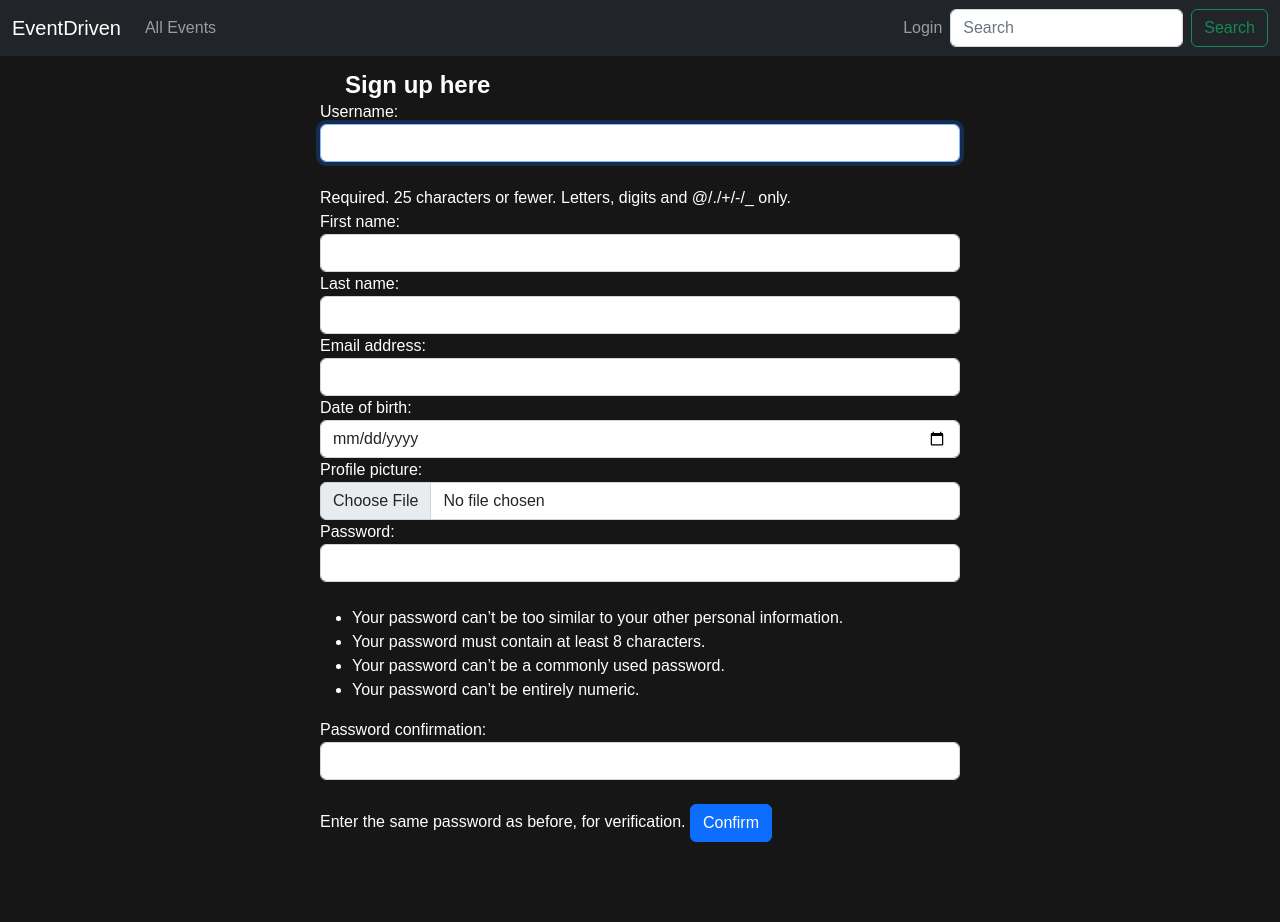
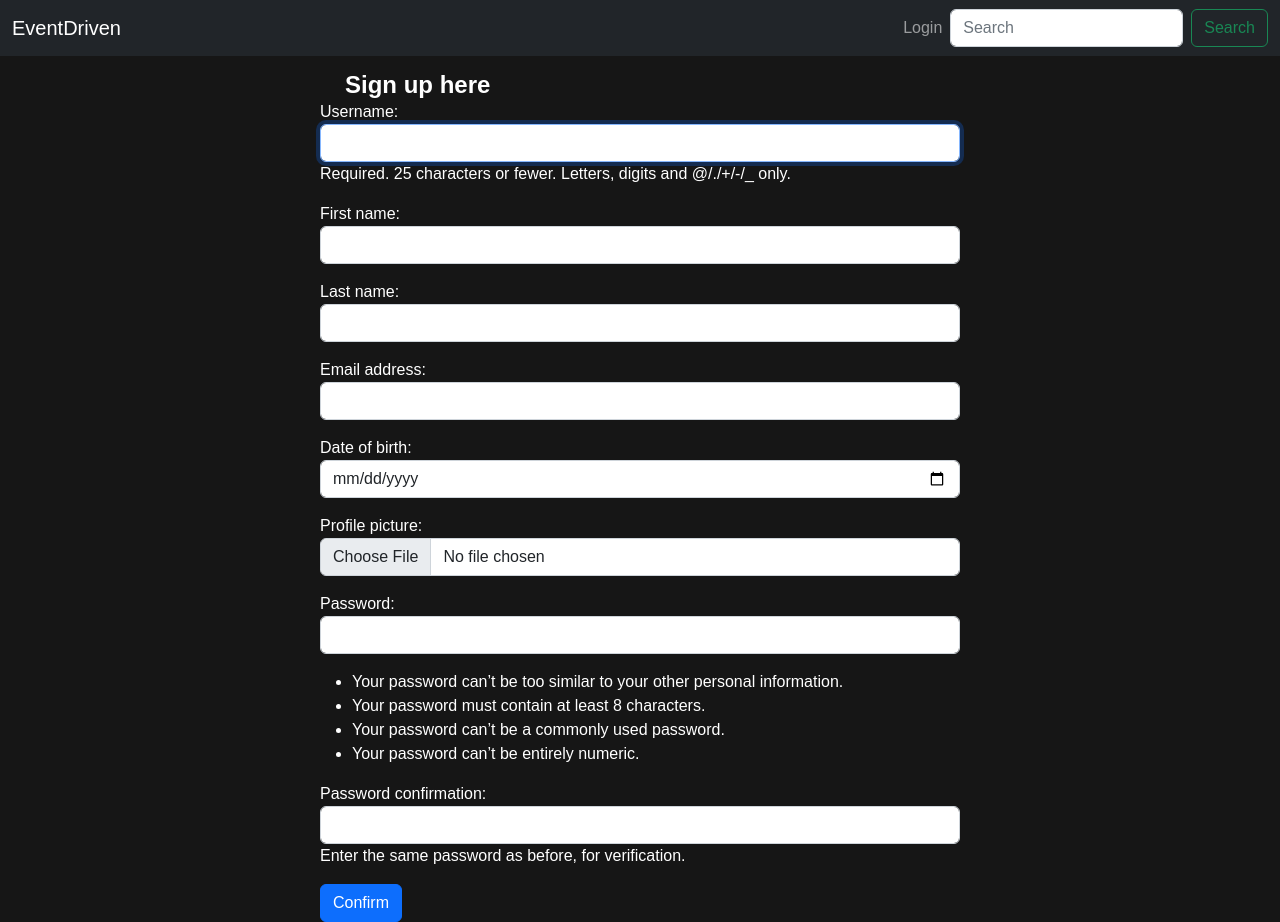
Before and after one commit to Tryggx/EventDriven-verklegt-namsk2, a Django app: page /users/register in a window 1280 px wide. Before the commit the page ends 842 px from the top, so only its background shows below. Run offline with Django 4.2, Linux system fonts and the light colour scheme; data that the repository does not hold is empty.

Commit message:
Errors when register form is not valid
Also changed from modal to html site for event details

```diff
--- a/EventDriven/static/js/main.js
+++ b/EventDriven/static/js/main.js
@@ -10,14 +10,13 @@ $(document).ready(function(){
                     return `
                             <div class="section">
                             <div class="item">
-                                <!--<a href="/events/{{ event.id }}" style="width:200px">-->
-                                <a href="#eventmodal${ d.id }"  data-bs-toggle="modal" data-bs-target="#eventmodal${ d.id }" style="width:200px">
+                                <a href="/events/{{ event.id }}" style="width:200px">
+                                <!--<a href="#eventmodal${ d.id }"  data-bs-toggle="modal" data-bs-target="#eventmodal${ d.id }" style="width:200px">-->
                                 <img  src="${ d.poster_image }"  alt="...">
                                 </a>
                             </div>
                     </div>`
                 })
-                console.log('HELO')
                 $('#eventContainer').html(newHtml.join(''));
                 $('#searchbox').val('');
             },
--- a/EventDriven/templates/event/single_event.html
+++ b/EventDriven/templates/event/single_event.html
@@ -3,6 +3,8 @@
     <h1>{{ event.name }}</h1>
     <h1>{{ event.description }}
     <br>
+    <p>Veldu dagsetningu:</p>
+    <br>
         {% for show in shows %}
     <a class="btn btn-primary" href={{ event.id }}/shows/{{ show.id }}> {{ show.datetime }} <br><br> Available tickets: {{ show.availabletickets }}</a>
     {% endfor %}
--- a/EventDriven/templates/event/single_event_card.html
+++ b/EventDriven/templates/event/single_event_card.html
@@ -1,6 +1,6 @@
 <div class="item">
-    <!--<a href="/events/{{ event.id }}" style="width:200px">-->
-    <a href="#eventmodal{{ event.id }}"  data-bs-toggle="modal" data-bs-target="#eventmodal{{ event.id }}" style="width:200px">
+    <a href="/events/{{ event.id }}" style="width:200px">
+    <!--<a href="#eventmodal{{ event.id }}"  data-bs-toggle="modal" data-bs-target="#eventmodal{{ event.id }}" style="width:200px">-->
     <img  src="{{ event.poster_image }}"  alt="...">
     </a>
 
--- a/EventDriven/templates/navbar.html
+++ b/EventDriven/templates/navbar.html
@@ -6,9 +6,6 @@
     </button>
     <div class="collapse navbar-collapse" id="navbarSupportedContent">
       <ul class="navbar-nav me-auto mb-2 mb-lg-0">
-        <li class="nav-item">
-          <a class="nav-link" href="/events">All Events</a>
-        </li>
           {% for type in all_eventtypes %}
               <li class="nav-item">
           <a class="nav-link" href="/eventtypes/{{ type.id }}">{{ type.name }}</a>
--- a/EventDriven/templates/user/register.html
+++ b/EventDriven/templates/user/register.html
@@ -4,7 +4,7 @@
     <h1>Sign up here</h1>
     <form class="form form-horizontal white" method="post" enctype="multipart/form-data">
         {% csrf_token %}
-        {{ form }}
+        {{ form.as_p }}
     <input type="submit" class="btn btn-primary" value="Confirm">
     </form>
     </div>
--- a/EventDriven/user/views.py
+++ b/EventDriven/user/views.py
@@ -1,3 +1,4 @@
+from django.contrib import messages
 from django.contrib.auth import get_user_model
 from django.shortcuts import render
 from django.contrib.auth.decorators import login_required
@@ -22,10 +23,15 @@ def register(request):
         print("POST REQUEST")
         form = RegisterUserForm(request.POST, request.FILES)
         if form.is_valid():
-            print("VALID FORM")
             form.save()
             return redirect('/users/login')
+        else:
+            messages.info(request, 'invalid registration details')
+            return render(
+                request, 'user/register.html', {
+                    'form': form
+                })
 
     return render(request, 'user/register.html', {
-      'form': RegisterUserForm()
-    })
+        'form': RegisterUserForm()
+        })
```
